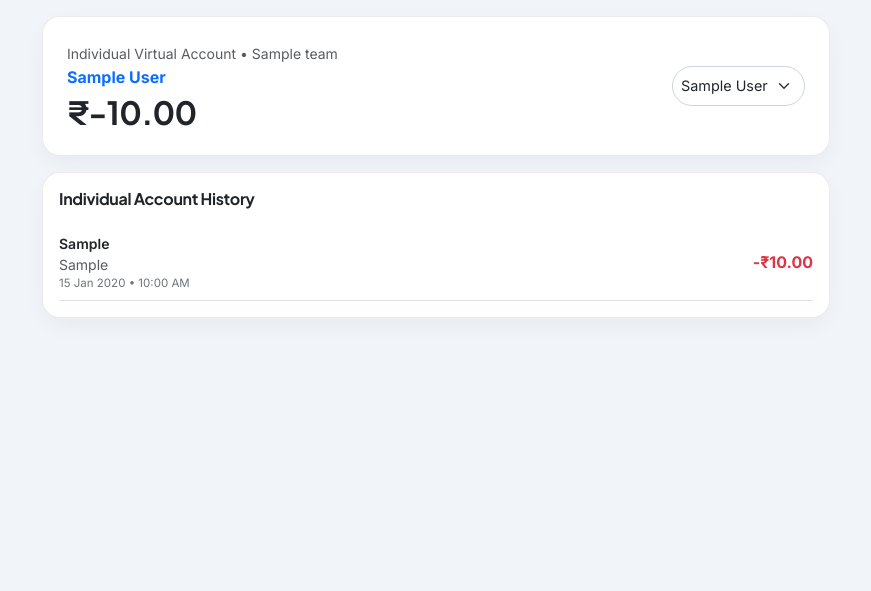
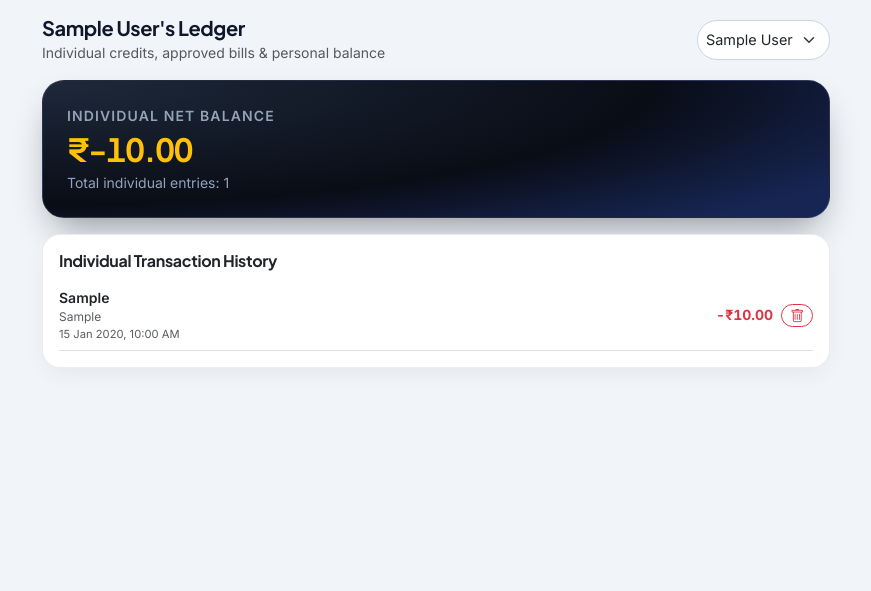
Before and after one commit to Bmk265/Tharvatha-Cheptha, a Flask app: page /my-transactions in a window 1280 px wide. Shown: the part 57-648 px from the top of the page, without its empty margins (204-1075 px from the left). Run offline with Flask 3, Linux system fonts and the light colour scheme; a user stored in the database is signed in; tables that the repository leaves empty hold one stand-in row (values such as "Sample post"); grey boxes marked "Sample" are stand-in pictures.

Commit message:
Update my_transactions.html

```diff
--- a/templates/my_transactions.html
+++ b/templates/my_transactions.html
@@ -1,14 +1,13 @@
 {% extends "base.html" %}
 {% block content %}
-<div class="card p-4 mb-3">
-  <div class="d-flex justify-content-between align-items-center flex-wrap gap-2">
+<div class="d-flex justify-content-between align-items-center mb-3 gap-2 flex-wrap">
   <div>
-      <small class="text-muted">Individual Virtual Account • {{ active_team.name }}</small>
-      <div class="fw-bold text-primary">{{ viewed_user.name }}</div>
-      <h2 class="fw-bold mb-0 mt-1">₹{{ "%.2f"|format(viewed_balance) }}</h2>
+    <h5 class="fw-bold mb-0">{{ viewed_user.name }}'s Ledger</h5>
+    <small class="text-muted">Individual credits, approved bills & personal balance</small>
   </div>
+
   {% if is_cashier and members %}
-      <form method="GET">
+    <form method="GET" action="{{ url_for('my_transactions') }}" class="m-0">
       <select name="user_id" class="form-select form-select-sm rounded-pill" onchange="this.form.submit()">
         {% for m in members %}
           <option value="{{ m.id }}" {{ 'selected' if m.id == viewed_user.id else '' }}>{{ m.name }}</option>
@@ -17,23 +16,43 @@
     </form>
   {% endif %}
 </div>
+
+<!-- Individual Net Balance Card -->
+<div class="hero-ledger-card p-4 mb-3">
+  <div class="small text-uppercase fw-semibold" style="color: #94a3b8; letter-spacing: 0.08em;">Individual Net Balance</div>
+  <h2 class="fw-bold my-1 num-tabular {{ 'text-info' if viewed_balance >= 0 else 'text-warning' }}">
+    ₹{{ "%.2f"|format(viewed_balance) }}
+  </h2>
+  <div class="small" style="color: #94a3b8;">Total individual entries: {{ transactions|length }}</div>
 </div>
 
+<!-- Individual Transactions List with Delete Option -->
 <div class="card p-3">
-  <h6 class="fw-bold mb-3">Individual Account History</h6>
-  {% for t in transactions %}
-    <div class="d-flex justify-content-between align-items-center py-2 border-bottom">
-      <div>
-        <div class="fw-semibold small">{{ t.category }}</div>
-        <div class="text-muted small">{{ t.remarks or 'Record entry' }}</div>
-        <div class="text-secondary" style="font-size: 0.72rem;">{{ t.created_at.strftime('%d %b %Y • %I:%M %p') }}</div>
+  <h6 class="fw-bold mb-2">Individual Transaction History</h6>
+  {% for tx in transactions %}
+    <div class="d-flex justify-content-between align-items-center py-2 border-bottom gap-2">
+      <div class="min-w-0">
+        <div class="fw-semibold small text-truncate">{{ tx.category }}</div>
+        <div class="text-muted text-truncate" style="font-size: 0.75rem;">{{ tx.remarks or '—' }}</div>
+        <div class="text-muted" style="font-size: 0.7rem;">{{ tx.created_at.strftime('%d %b %Y, %I:%M %p') }}</div>
       </div>
-      <span class="fw-bold {{ 'text-success' if t.tx_type == 'credit' else 'text-danger' }}">
-        {{ '+' if t.tx_type == 'credit' else '-' }}₹{{ "%.2f"|format(t.amount) }}
+
+      <div class="d-flex align-items-center gap-2 flex-shrink-0">
+        <span class="fw-bold small num-tabular {{ 'text-success' if tx.tx_type == 'credit' else 'text-danger' }}">
+          {{ '+' if tx.tx_type == 'credit' else '-' }}₹{{ "%.2f"|format(tx.amount) }}
         </span>
+
+        {% if tx.user_id == current_user.id or is_super_admin %}
+          <form method="POST" action="{{ url_for('delete_personal_transaction', tx_id=tx.id) }}" class="m-0" onsubmit="return confirm('Delete this individual transaction? Your personal balance will be updated.');">
+            <button type="submit" class="btn btn-sm btn-outline-danger rounded-pill py-0 px-2" title="Delete Transaction">
+              <i class="bi bi-trash"></i>
+            </button>
+          </form>
+        {% endif %}
+      </div>
     </div>
   {% else %}
-    <p class="text-muted small mb-0">No personal transactions in this team yet.</p>
+    <p class="text-muted small mb-0">No individual transactions recorded yet.</p>
   {% endfor %}
 </div>
 {% endblock %}
```
Lines whose indentation alone changed are shown as unchanged.
